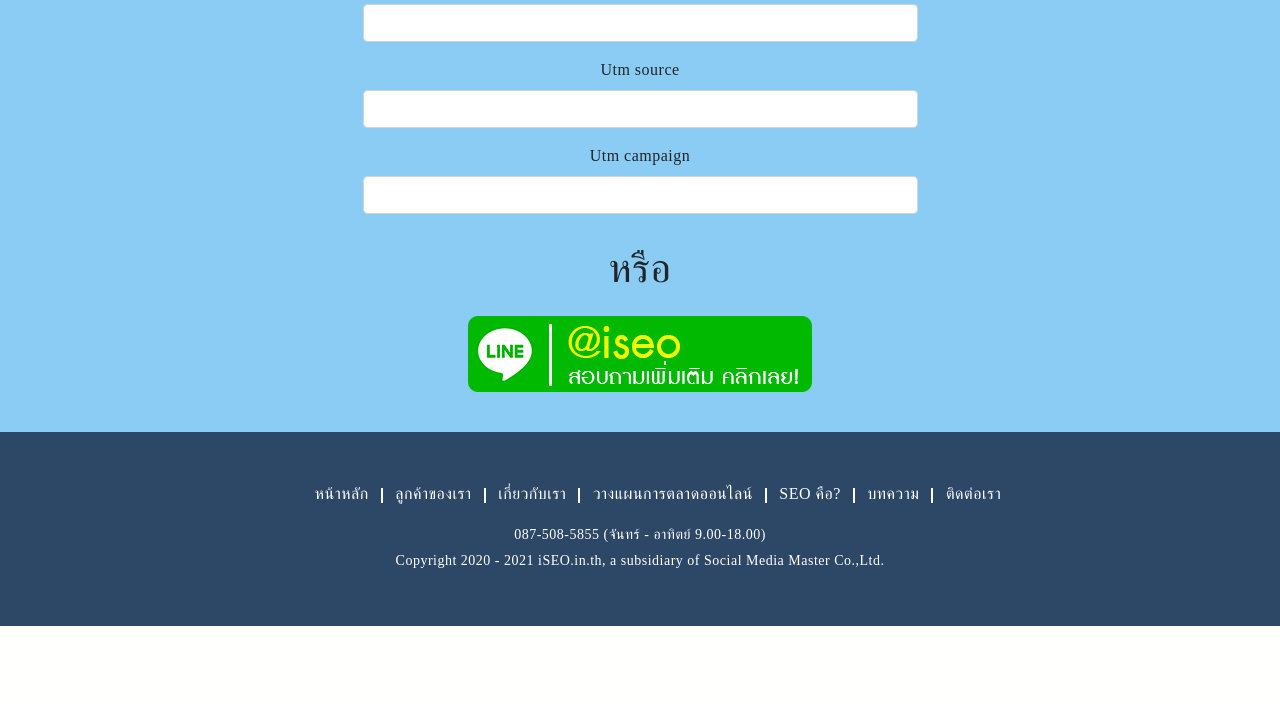
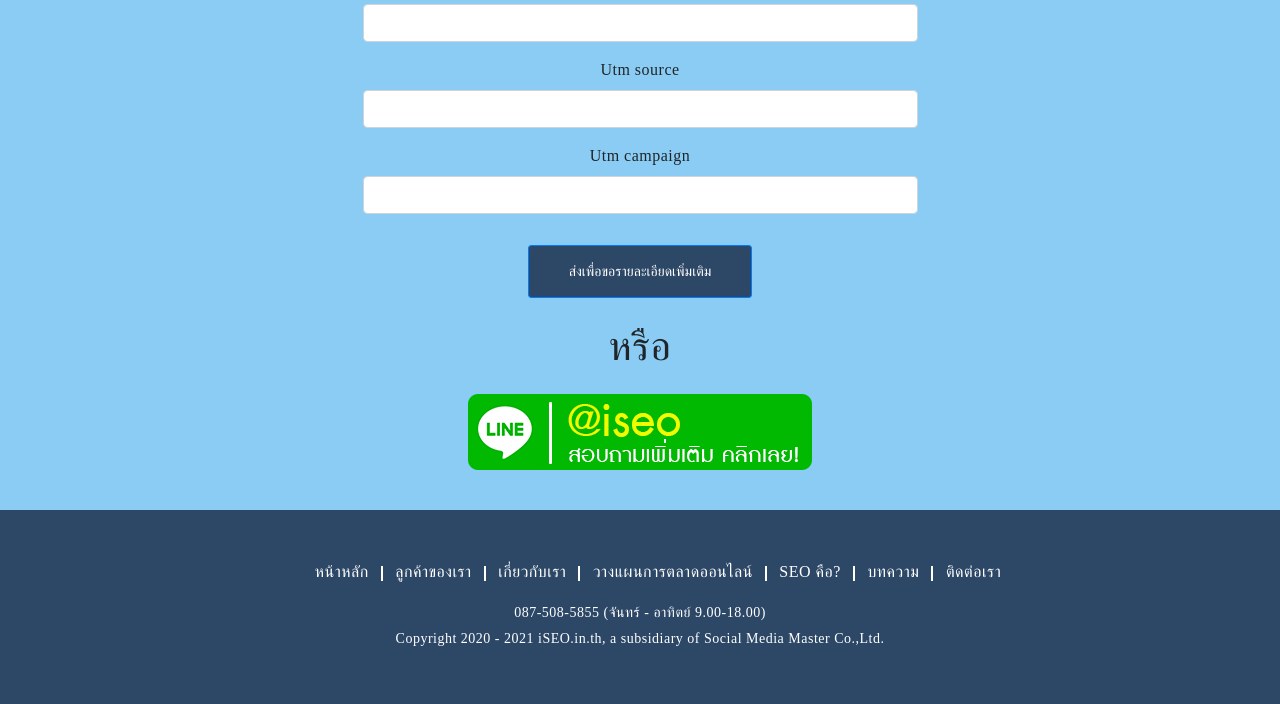
Before and after one commit to ifelseprint/landingpage.iseo.in.th, a Yii app: template views/home/index.php in a window 1280 px wide. Shown: the part 4724-5428 px from the top of the page. Before the commit the page ends 5350 px from the top, so only its background shows below. Run offline with PHP 8.4 and a stand-in for Yii, Linux system fonts and the light colour scheme; the template is opened without the code that fills it, so the values that code supplies are empty; form fields are guessed from the names that the template uses; some libraries are stand-ins or nearby versions; some web fonts are replaced.

Commit message:
Fix : button submit contact

```diff
--- a/views/home/_form.php
+++ b/views/home/_form.php
@@ -63,7 +63,7 @@ $form = ActiveForm::begin([
           <?= $form->field($FormContact, 'utm_source')->textInput(['type' => 'hidden','id'=>'utm_source'])?>
           <?= $form->field($FormContact, 'utm_source')->textInput(['type' => 'hidden','id'=>'utm_source'])?>
           <?= $form->field($FormContact, 'utm_campaign')->textInput(['type' => 'hidden','id'=>'utm_campaign'])?>
-          <?= Html::Button(Yii::t('app', 'ส่งเพื่อขอรายละเอียดเพิ่มเติม'), ['class' => 'btn btn-primary btn-sm submit-contact']) ?>
+          <?= Html::submitButton(Yii::t('app', 'ส่งเพื่อขอรายละเอียดเพิ่มเติม'), ['class' => 'btn btn-primary btn-sm submit-contact']) ?>
         </div>
       </div>
     </div>
```
